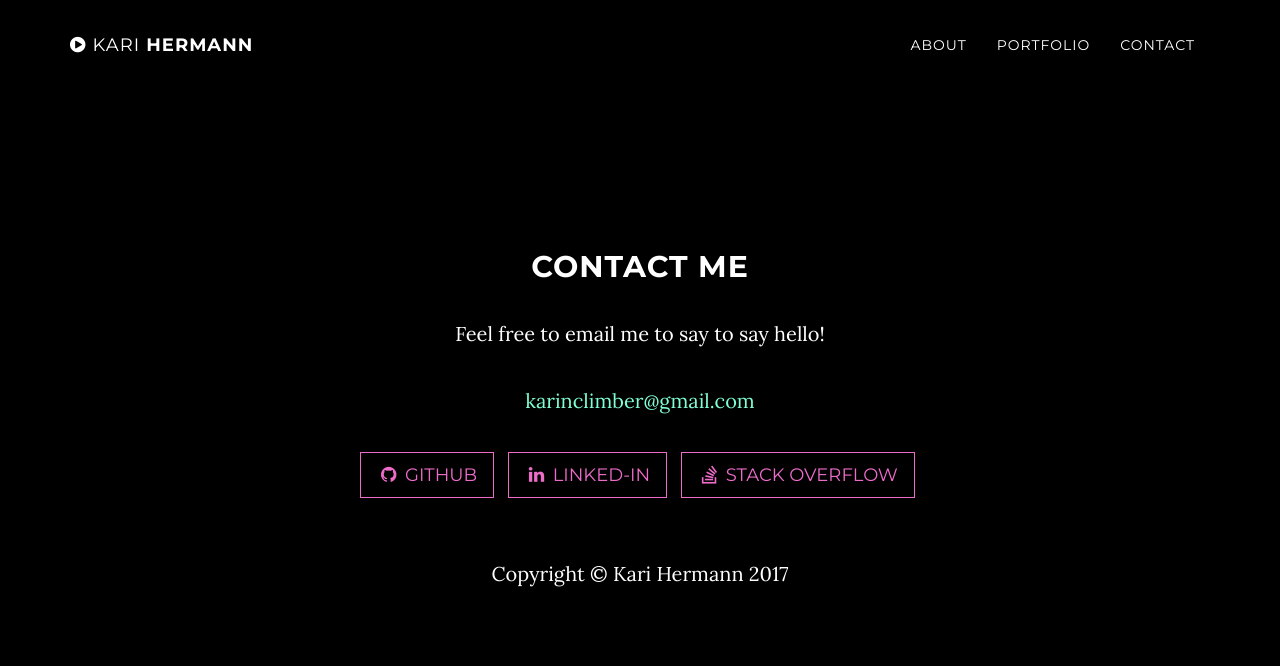
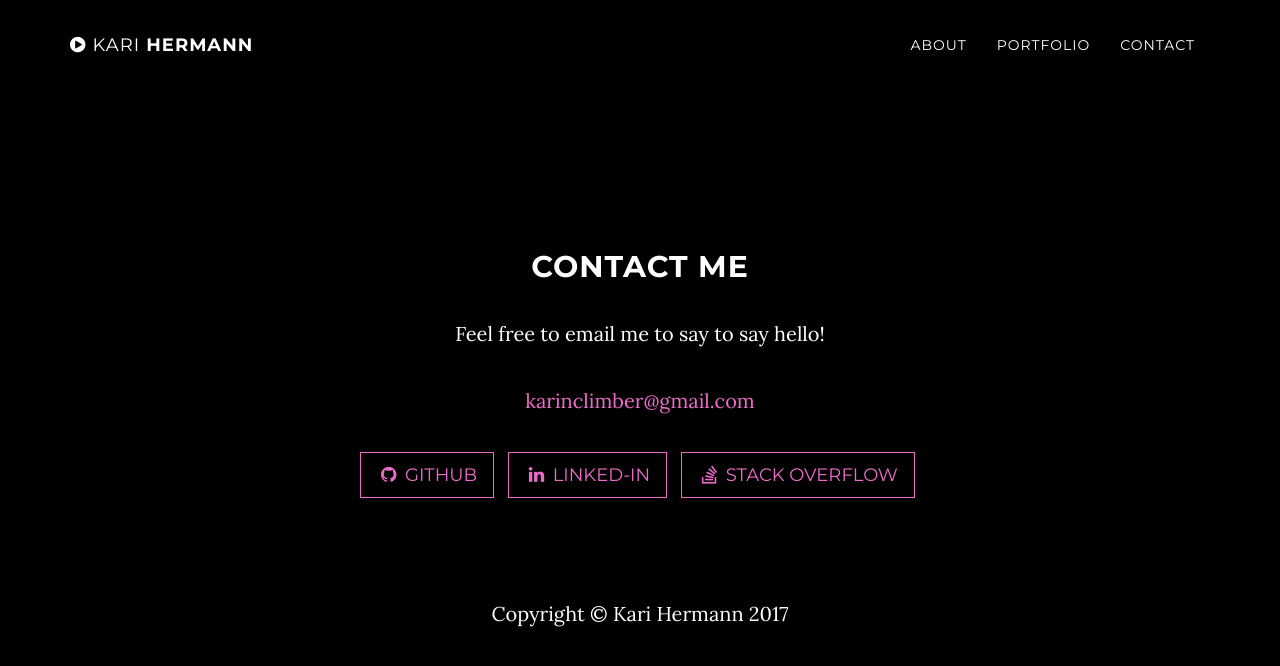
Before and after one commit to karinclimber/Bootstrap-Portfolio, a website: page contact.html in a window 1280 px wide. Drawn offline with nearby package versions, Linux system fonts and the light colour scheme; some packages are replaced by stand-ins of ours.

Commit message:
color changes

```diff
--- a/css/grayscale.css
+++ b/css/grayscale.css
@@ -39,7 +39,7 @@ p {
   }
 }
 a {
-  color: #7fffd4;
+  color: #ed6cca;
   -webkit-transition: all 0.2s ease-in-out;
   -moz-transition: all 0.2s ease-in-out;
   transition: all 0.2s ease-in-out;
@@ -47,7 +47,7 @@ a {
 a:hover,
 a:focus {
   text-decoration: none;
-  color: #7fffd4;
+  color: #ed6cca7fffd4;
 }
 .light {
   font-weight: 400;
```
Also changed, not shown: contact.html (+2 -0 lines).
